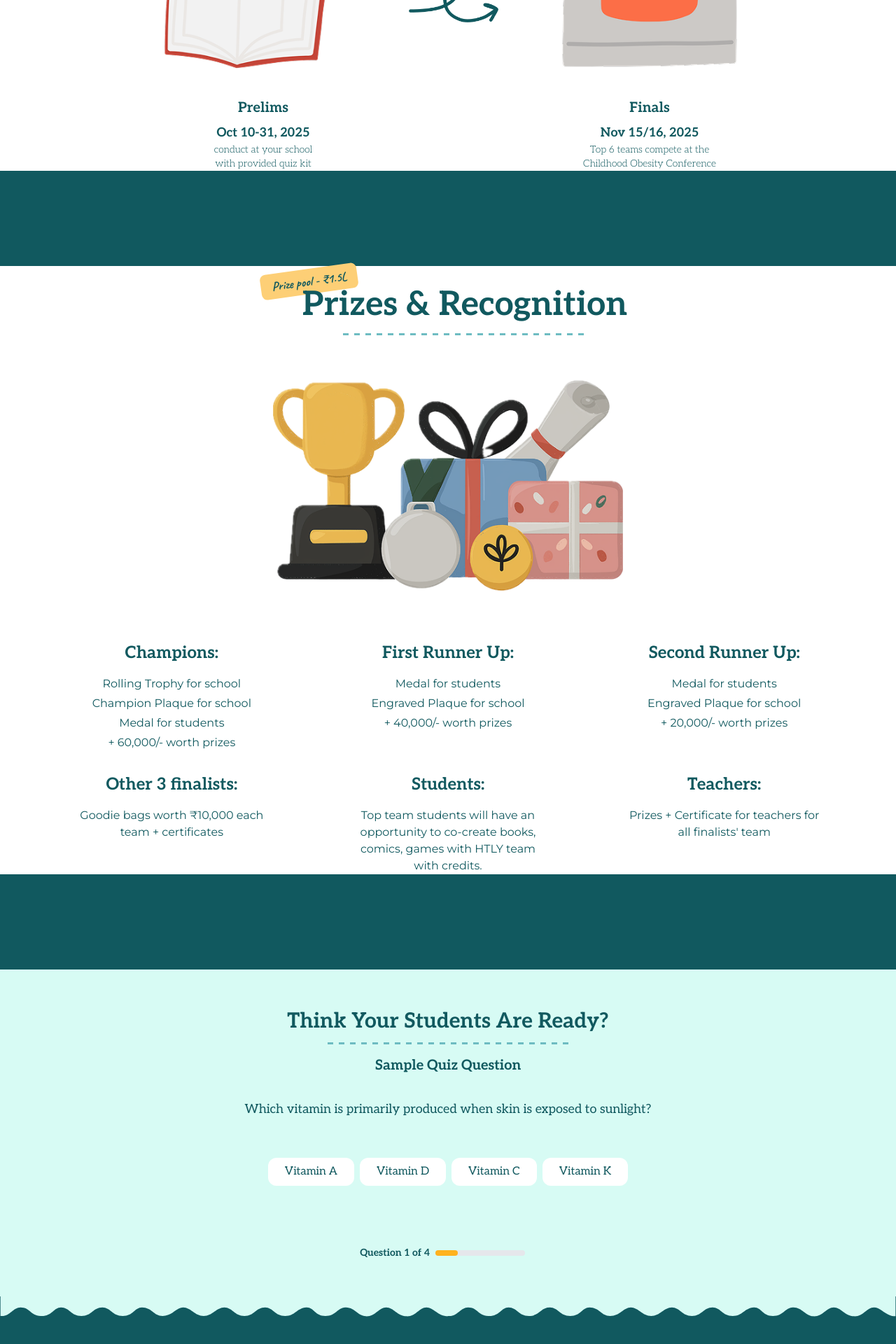
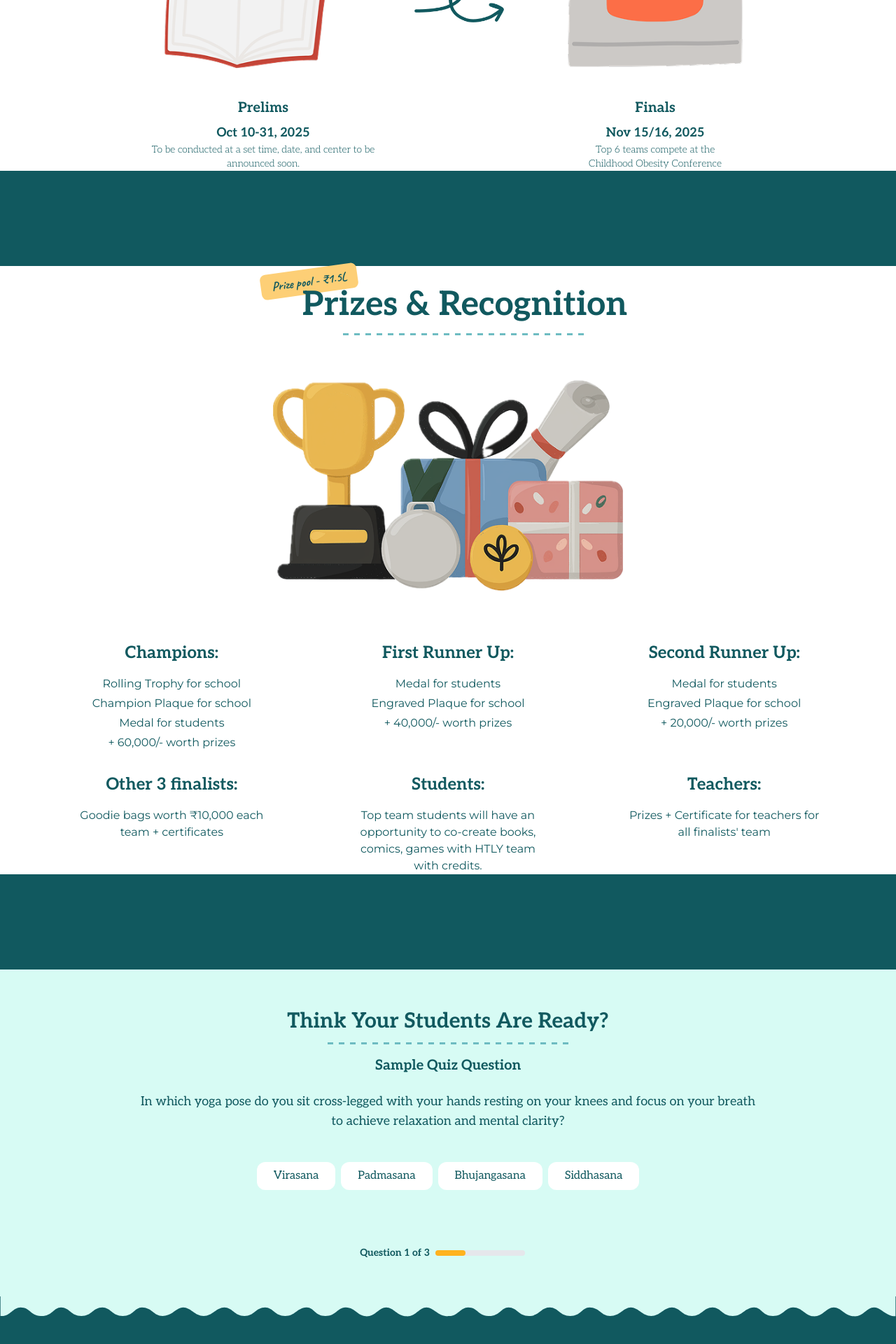
Before and after one commit to hsk-2004/Hlty.care_LandingPage, a Next.js app: page /quiz in a window 1280 px wide. Shown: the part 1993-3913 px from the top of the page at 70% size. Built offline with nearby package versions, Linux system fonts and the light colour scheme.

Commit message:
Questions updated on quiz and text changes

```diff
--- a/src/components/Quiz/HowItWorks.tsx
+++ b/src/components/Quiz/HowItWorks.tsx
@@ -69,7 +69,7 @@ export default function HowItWorks() {
             Oct 10-31, 2025
           </p>
           <p className="text-primary text-xs sm:text-sm font-light text-center max-w-xs">
-            conduct at your school <br /> with provided quiz kit
+            To be conducted at a set time, date, and center to be announced soon.
           </p>
         </motion.div>
 
--- a/src/components/Quiz/SampleQuiz.tsx
+++ b/src/components/Quiz/SampleQuiz.tsx
@@ -12,29 +12,29 @@ const caveat = Caveat({
 const quizItems = [
   {
     question:
-      "Which vitamin is primarily produced when skin is exposed to sunlight?",
+      "In which yoga pose do you sit cross-legged with your hands resting on your knees and focus on your breath to achieve relaxation and mental clarity?",
     answer: 1,
-    options: ["Vitamin A", "Vitamin D", "Vitamin C", "Vitamin K"],
-    correctOption: "Vitamin D",
+    options: ["Virasana", "Padmasana", "Bhujangasana", "Siddhasana"],
+    correctOption: "Padmasana",
   },
   {
-    question: "What is the powerhouse of the cell?",
+    question: "The masseter is one of the strongest muscles in the human body, and can exert a force of up to 90 kg. In which part of the body will you find it?",
     answer: 0,
-    options: ["Mitochondria", "Nucleus", "Ribosome", "Chloroplast"],
-    correctOption: "Mitochondria",
+    options: ["Mouth", "Thighs", "Arms", "Back"],
+    correctOption: "Mouth",
   },
   {
-    question: "Which blood cells help the body fight infections?",
-    answer: 1,
-    options: ["Red blood cells", "White blood cells", "Platelets", "Plasma"],
-    correctOption: "White blood cells",
+    question: "Vitamin B1, also known as thiamine, helps the body convert carbohydrates into energy. What common deficiency disease is associated with a lack of this vitamin?",
+    answer: 3,
+    options: ["Rickets", "Anemia", "Diabetes", "Beriberi"],
+    correctOption: "Beriberi",
   },
-  {
-    question: "What part of the human brain controls balance and coordination?",
-    answer: 2,
-    options: ["Cerebrum", "Medulla", "Cerebellum", "Hypothalamus"],
-    correctOption: "Cerebellum",
-  },
+  // {
+  //   question: "What part of the human brain controls balance and coordination?",
+  //   answer: 2,
+  //   options: ["Cerebrum", "Medulla", "Cerebellum", "Hypothalamus"],
+  //   correctOption: "Cerebellum",
+  // },
 ];
 
 export default function SampleQuiz() {
```
